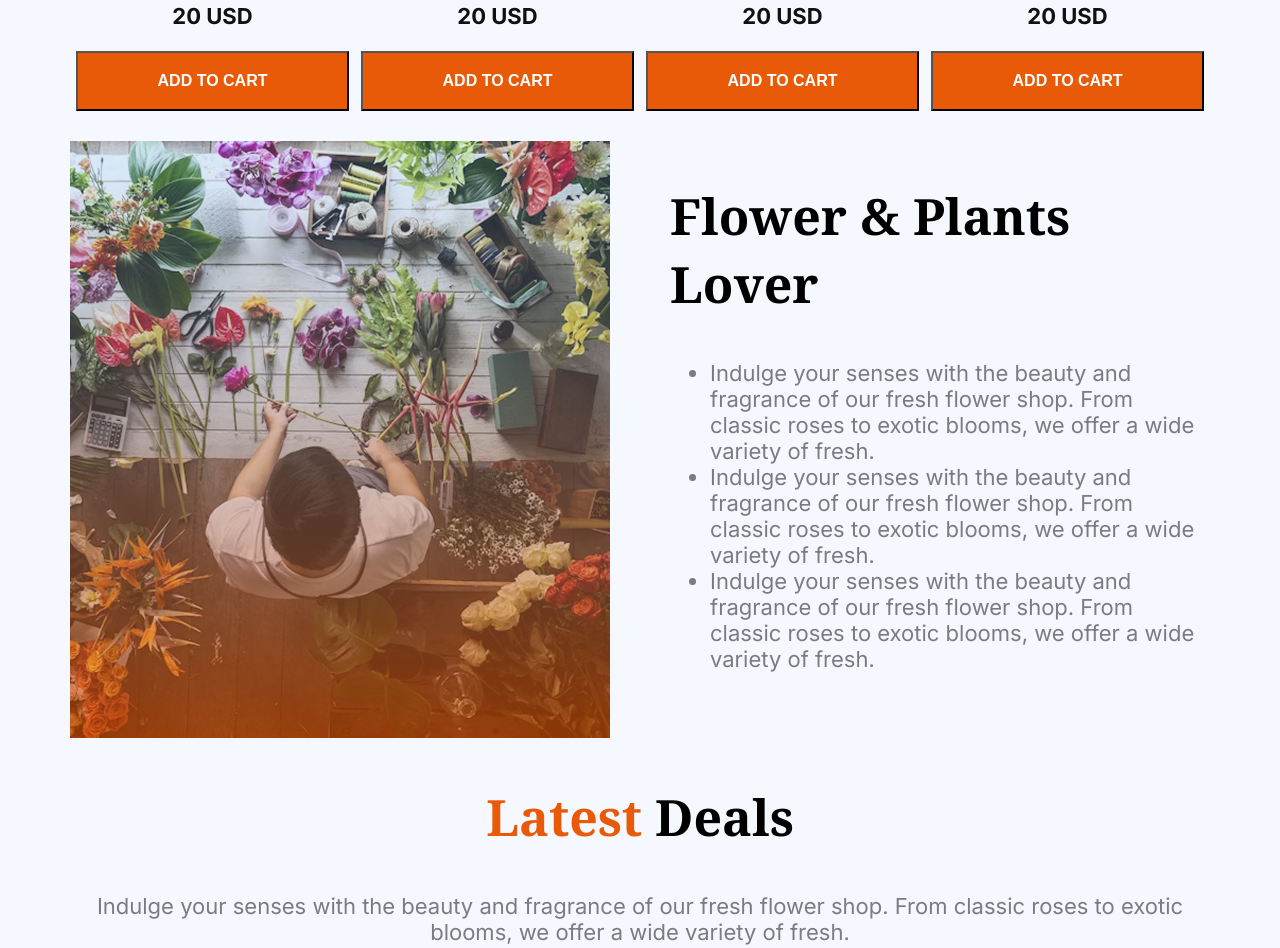
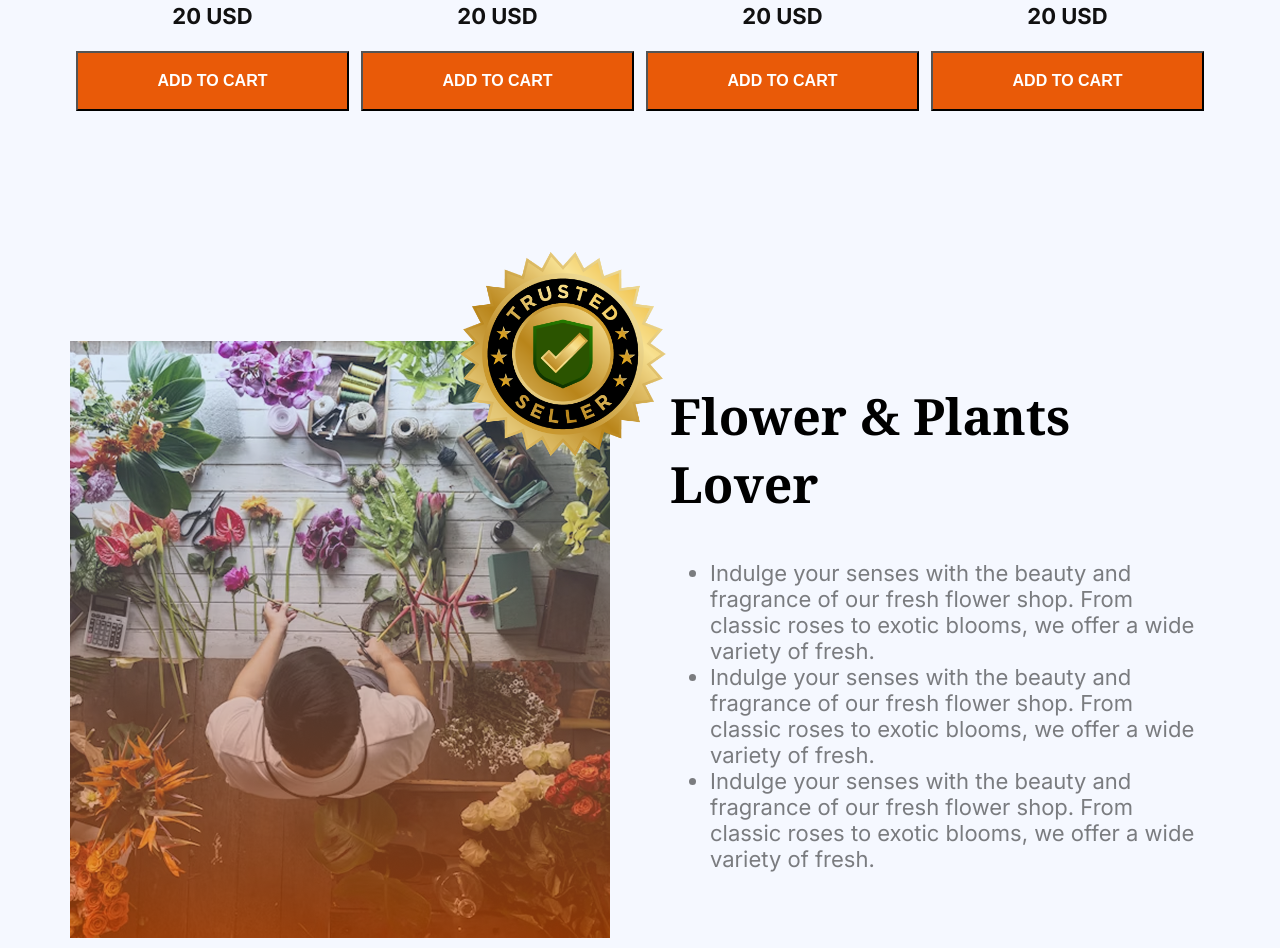
Before and after one commit to ASM-Muhammad/assignment02, a plain HTML site: page index.html in a window 1280 px wide. Shown: the part 2072-3020 px from the top of the page. Drawn offline with Linux system fonts and the light colour scheme.

Commit message:
badge added

```diff
--- a/index.html
+++ b/index.html
@@ -106,8 +106,8 @@
         <!--plant lover section-->
         <section class="plant-lover-section display-flex">
             <div class="lover-description-img">
-                <img src="assets/flower-store.png" alt="" width="540px" height="597px">
-                <!-- <img src="assets/trusted-badge.png" alt=""> -->
+                <img src="assets/flower-store.png" alt="cutting flower" width="540px" height="597px">
+                <img class="seller-badge" src="assets/trusted-badge.png" alt="">
             </div>
             <div class="lover-description">
                 <h2 class="lover-h2 noto-serif-normal">Flower & Plants Lover</h2>
--- a/styles/style.css
+++ b/styles/style.css
@@ -139,8 +139,22 @@ header{
 /* main-plant-lover-section styles */
 .plant-lover-section{
     justify-content: space-between;
+   margin-top: 200px;
 
 }
+.lover-description-img{
+    position: relative;
+
+}
+.seller-badge{
+    position: absolute;
+    top:-130px;
+    left:350px;
+    width: 286px;
+
+}
+
+
 .lover-h2{
 font-size: 50px;
 font-weight: 700;
@@ -161,6 +175,8 @@ font-weight: 700;
 .deals-text{
     text-align: center;
 }
+
+
 
 /* newsletter-section styles */
 
```
